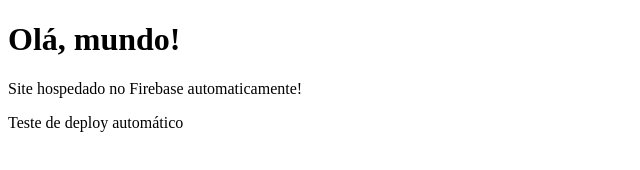
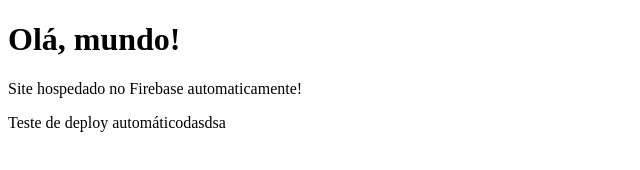
Before and after one commit to nathanrgdsamazon/acessos-banco, a plain HTML site: page public/index.html in a window 1280 px wide. Shown: the full height of the page, 0-640 px from the left. Drawn offline with Linux system fonts and the light colour scheme.

Commit message:
Update index.html

```diff
--- a/public/index.html
+++ b/public/index.html
@@ -7,6 +7,6 @@
 <body>
   <h1>Olá, mundo!</h1>
   <p>Site hospedado no Firebase automaticamente!</p>
-  Teste de deploy automático
+  Teste de deploy automáticodasdsa
 </body>
 </html>
```
